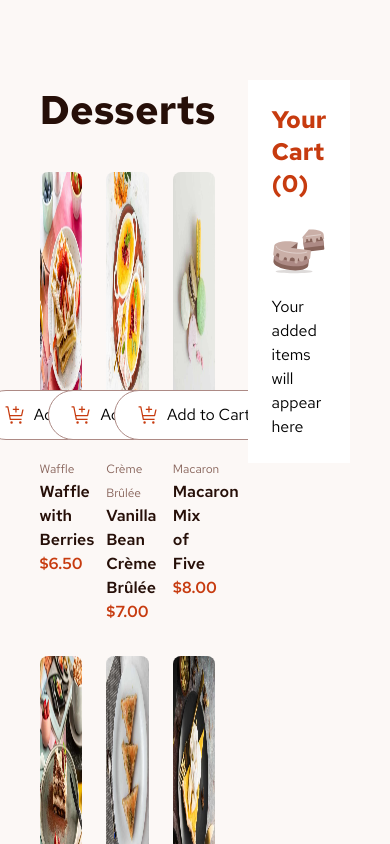
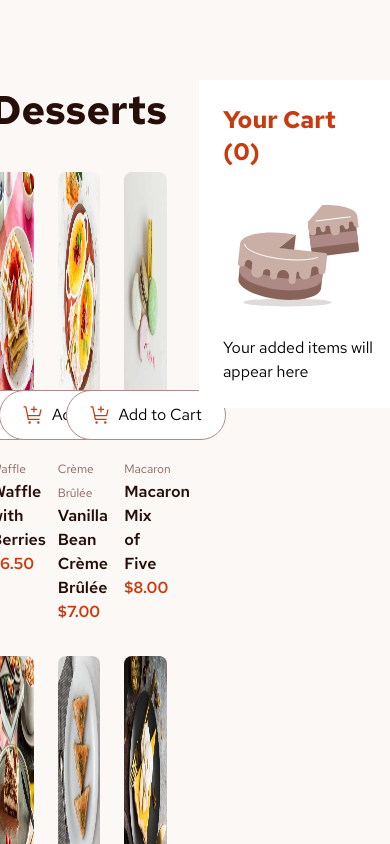
Before and after one commit to flavin-jr/Product-List-With-Cart, a React (Vite) app: page / in a window 390 px wide. Shown: the top 844 px of the page. Built offline with nearby package versions, Linux system fonts and the light colour scheme.

Commit message:
feat: add responsiveness for diferents desktop sizes

```diff
--- a/src/app.tsx
+++ b/src/app.tsx
@@ -126,7 +126,7 @@ export function App() {
 
   return (
     <div className="px-28 py-20 flex w-full gap-8 justify-center">
-      <div className="w-auto flex flex-col gap-8">
+      <div className="min-w-fit flex flex-col gap-8">
         <h1 className="text-[40px] font-bold text-esor-900">Desserts</h1>
         <div className="grid grid-cols-3 grid-flow-row gap-x-6 gap-y-8">
 
@@ -139,7 +139,7 @@ export function App() {
 
         </div>
       </div>
-      <div className="w-[384px] p-6 bg-white flex flex-col h-fit gap-6">
+      <div className="w-[384px] min-w-[200px] p-6 bg-white flex flex-col h-fit gap-6">
 
         <h2 className="text-2xl text-der font-bold">Your Cart ({cartList.length})</h2>
         {cartList.length === 0 ? (
@@ -194,7 +194,7 @@ export function App() {
               <div className="flex flex-col gap-4">
 
                 {cartList.map((item, index) => (
-                  <>
+                  <div key={item.name}>
                     <div className="flex items-center justify-between">
                       <div className="flex gap-4">
 
@@ -214,7 +214,7 @@ export function App() {
                     </div>
                     {cartList.length !== index + 1 && (<div className="bg-esor-100 h-px "></div>)}
 
-                  </>
+                  </div>
                 ))}
                 <div className="bg-esor-100 h-px "></div>
                 <div className="flex items-center justify-between">
```
